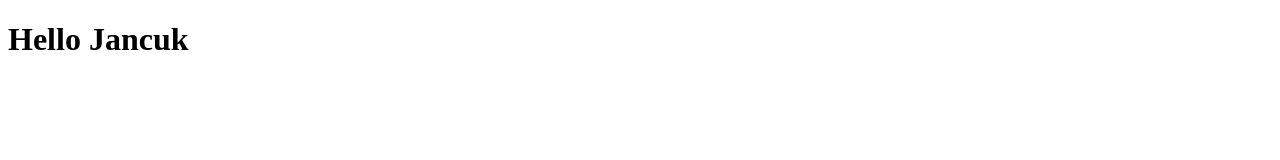
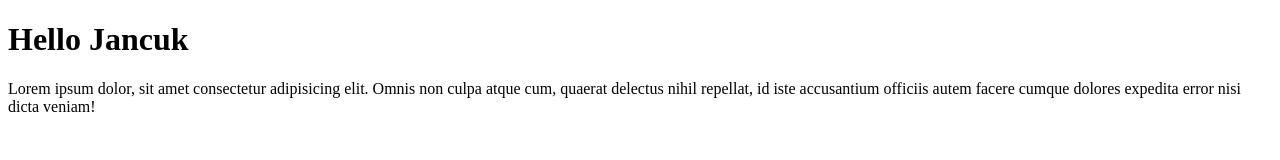
Before and after one commit to ArtaPradana/belajar-git-remote, a plain HTML site: page hello.html in a window 1280 px wide. Drawn offline with Linux system fonts and the light colour scheme.

Commit message:
update terbaru

```diff
--- a/hello.html
+++ b/hello.html
@@ -8,5 +8,6 @@
   </head>
   <body>
     <h1>Hello Jancuk</h1>
+    <p>Lorem ipsum dolor, sit amet consectetur adipisicing elit. Omnis non culpa atque cum, quaerat delectus nihil repellat, id iste accusantium officiis autem facere cumque dolores expedita error nisi dicta veniam!</p>
   </body>
 </html>
```
